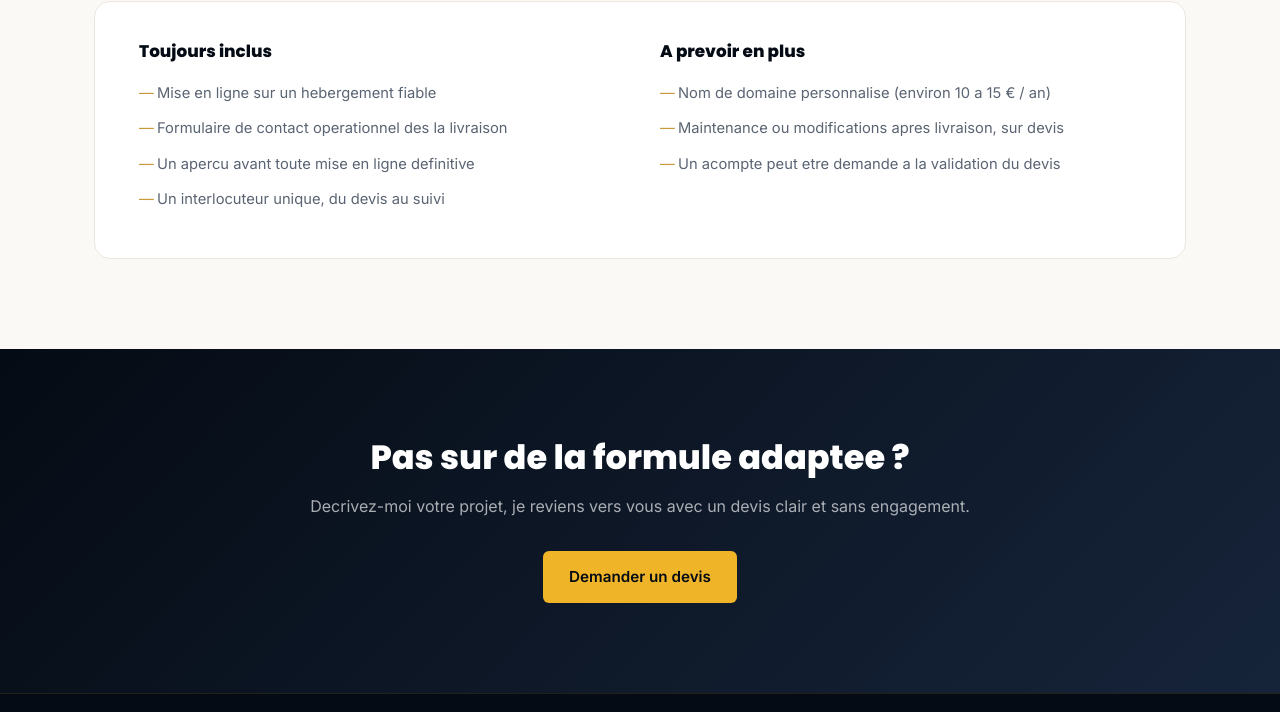
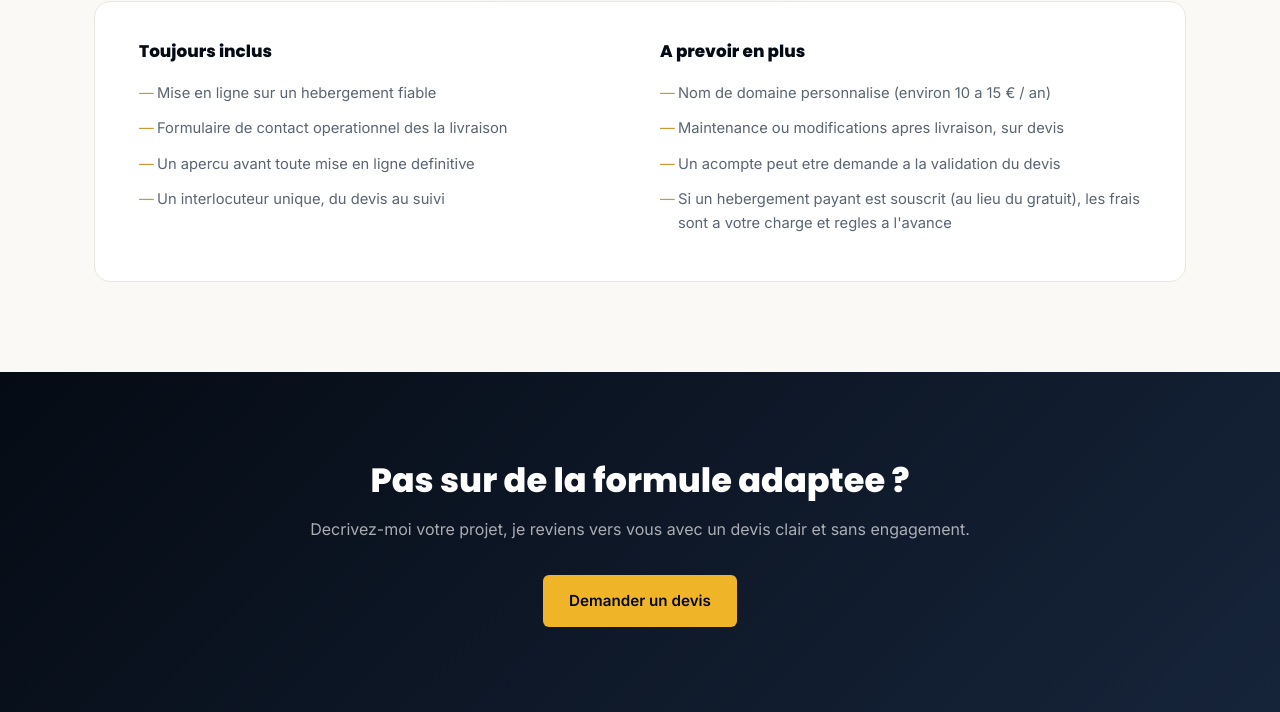
Before and after one commit to Nemeth-dev/scriptoleon, a plain HTML site: page tarifs.html in a window 1280 px wide. Shown: the part 1092-1804 px from the top of the page. Drawn offline with Linux system fonts and the light colour scheme.

Commit message:
maj tarif
maj  tarif

```diff
--- a/tarifs.html
+++ b/tarifs.html
@@ -115,6 +115,7 @@
                     <li>Nom de domaine personnalise (environ 10 a 15 € / an)</li>
                     <li>Maintenance ou modifications apres livraison, sur devis</li>
                     <li>Un acompte peut etre demande a la validation du devis</li>
+                    <li>Si un hebergement payant est souscrit (au lieu du gratuit), les frais sont a votre charge et regles a l'avance</li>
                 </ul>
             </div>
         </div>
```
